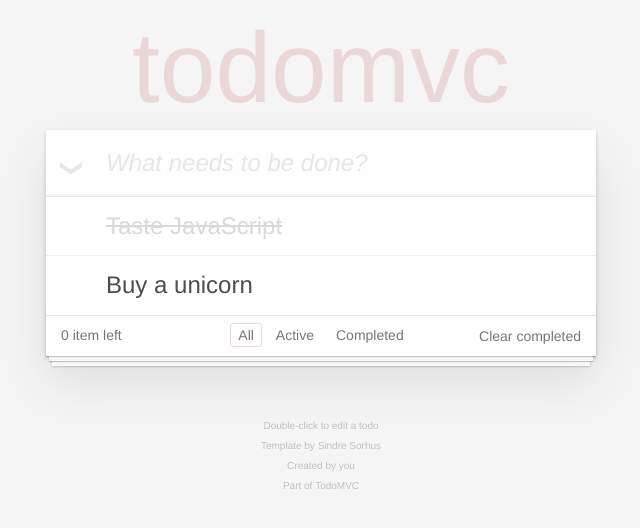
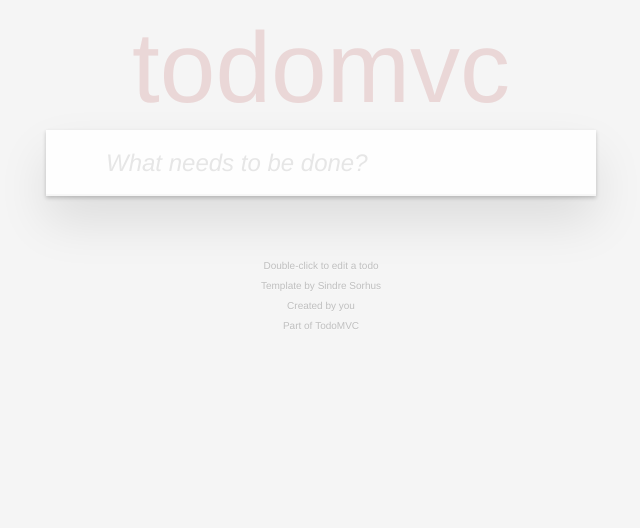
Before and after one commit to CKClassroom/todo-mvc-solution, an Angular app: page / in a window 1280 px wide. Shown: the top 528 px of the page, without its empty margins (319-959 px from the left). Built offline with nearby package versions, Linux system fonts and the light colour scheme.

Commit message:
day 3 final code

```diff
--- a/src/app/app.component.html
+++ b/src/app/app.component.html
@@ -1,41 +1,59 @@
 <section class="todoapp">
+  <!-- <pre>
+        {{ todos | json }}
+  </pre> -->
   <header class="header">
     <h1>{{ title }}</h1>
     <input
       class="new-todo"
       [placeholder]="newTodoPlaceholder"
       autofocus
-      #newTodo
-      (keyup.enter)="addTodo(newTodo)"
+      [(ngModel)]="newTodo"
+      (keyup.enter)="addTodo()"
     />
   </header>
   <!-- This section should be hidden by default and shown when there are todos -->
-  <section class="main">
-    <input class="toggle-all" type="checkbox" />
+  <section class="main" *ngIf="todos.length > 0">
+    <input
+      class="toggle-all"
+      type="checkbox"
+      (change)="toggleAllComplete($event)"
+      [(ngModel)]="toggleStatus"
+    />
     <label for="toggle-all">Mark all as complete</label>
     <ul class="todo-list">
       <!-- These are here just to show the structure of the list items -->
       <!-- List items should get the class `editing` when editing and `completed` when marked as completed -->
-      <li class="completed">
+      <!-- [ngClass]="{'completed': todo.isCompleted, 'editing': todo.isEditing}"       -->
+      <li
+        *ngFor="let todo of todos; let idx = index"
+        [class.completed]="todo.isCompleted"
+        [class.editing]="todo.isEditing"
+      >
         <div class="view">
-          <input class="toggle" type="checkbox" checked />
-          <label>Taste JavaScript</label> <button class="destroy"></button>
+          <input
+            class="toggle"
+            type="checkbox"
+            [checked]="todo.isCompleted"
+            (change)="toggleComplete(todo)"
+          />
+          <label (dblclick)="todo.isEditing = true">{{ todo.item }}</label>
+          <button class="destroy" (click)="removeTodo(idx)"></button>
         </div>
-        <input class="edit" value="Create a TodoMVC template" />
-      </li>
-      <li>
-        <div class="view">
-          <input class="toggle" type="checkbox" /> <label>Buy a unicorn</label>
-          <button class="destroy"></button>
-        </div>
-        <input class="edit" value="Rule the web" />
+        <input
+          class="edit"
+          [(ngModel)]="todo.item"
+          (blur)="todo.isEditing = false"
+        />
       </li>
     </ul>
   </section>
   <!-- This footer should hidden by default and shown when there are todos -->
-  <footer class="footer">
+  <footer class="footer" [hidden]="todos.length === 0">
     <!-- This should be `0 items left` by default -->
-    <span class="todo-count"><strong>0</strong> item left</span>
+    <span class="todo-count"
+      ><strong>{{ uncompletedCount }}</strong> item left</span
+    >
     <!-- Remove this if you don't implement routing -->
     <ul class="filters">
       <li><a class="selected" href="#/">All</a></li>
@@ -43,7 +61,9 @@
       <li><a href="#/completed">Completed</a></li>
     </ul>
     <!-- Hidden if no completed items are left ↓ -->
-    <button class="clear-completed">Clear completed</button>
+    <button class="clear-completed" (click)="clearCompleted()">
+      Clear completed
+    </button>
   </footer>
 </section>
 <footer class="info">
--- a/src/app/app.component.ts
+++ b/src/app/app.component.ts
@@ -9,8 +9,64 @@
   title = 'todomvc';
   newTodoPlaceholder = 'What needs to be done?';
 
-  addTodo(newTodo) {
-    console.log(newTodo.value);
-    newTodo.value = '';
+  newTodo = '';
+  todos: Todo[] = [];
+  maxId = 0;
+  toggleStatus;
+
+  get uncompletedCount() {
+    return this.todos.filter(x => x.isCompleted === false).length;
+  }
+
+  // 移除已完成項目
+  clearCompleted() {
+    this.todos = this.todos.filter(x => !x.isCompleted);
+  }
+
+  addTodo() {
+    this.todos.push({
+      id: ++this.maxId,
+      item: this.newTodo,
+      isCompleted: false,
+      isEditing: false
+    });
+    // console.log(this.todos);
+    this.newTodo = '';
+  }
+
+  toggleComplete(todo: Todo) {
+    todo.isCompleted = !todo.isCompleted;
+  }
+
+  // 移除項目方法1
+  removeTodo(idx) {
+    this.todos.splice(idx, 1);
+  }
+  // #region 移除項目方法s
+  // 移除項目方法2
+  // removeTodo(todo) {
+  //   this.todos.splice(this.todos.findIndex(x => x.id === todo.id), 1);
+  // }
+
+  // 移除項目方法3
+  // removeTodo(todo) {
+  //   this.todos = this.todos.filter(x => x.id !== todo.id);
+  // }
+  // #endregion
+
+  // Mark all as complete
+  toggleAllComplete(event) {
+    // console.log(this.toggleStatus);
+    console.dir(event.target.checked);
+    this.todos.forEach(x => (x.isCompleted = true));
+
+    // this.todos = this.todos.map(todo => ({ ...todo, isCompleted: true }));
   }
 }
+
+export interface Todo {
+  id: number;
+  item: string;
+  isCompleted: boolean;
+  isEditing: boolean;
+}
```
Also changed, not shown: src/app/app.module.ts (+4 -8 lines).
